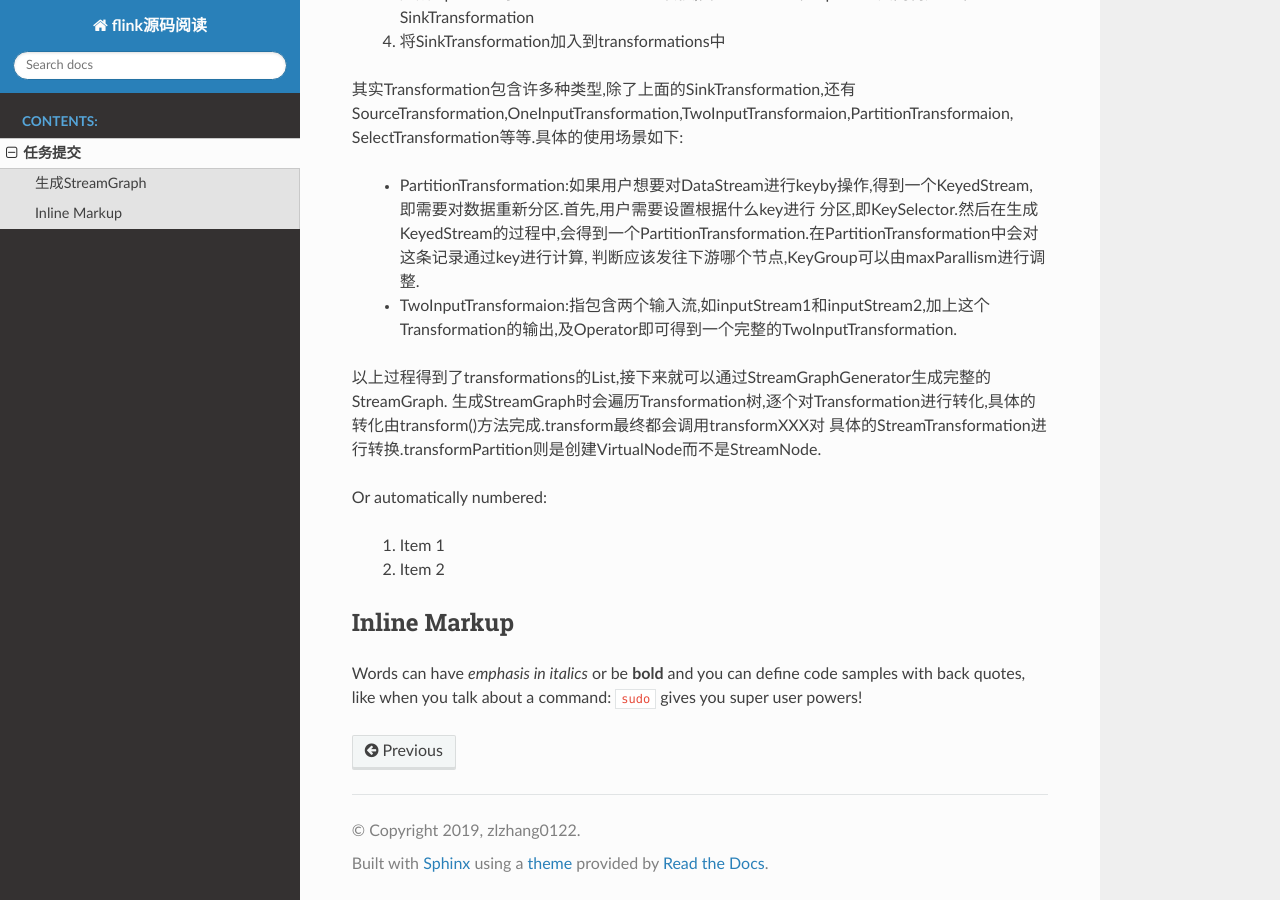
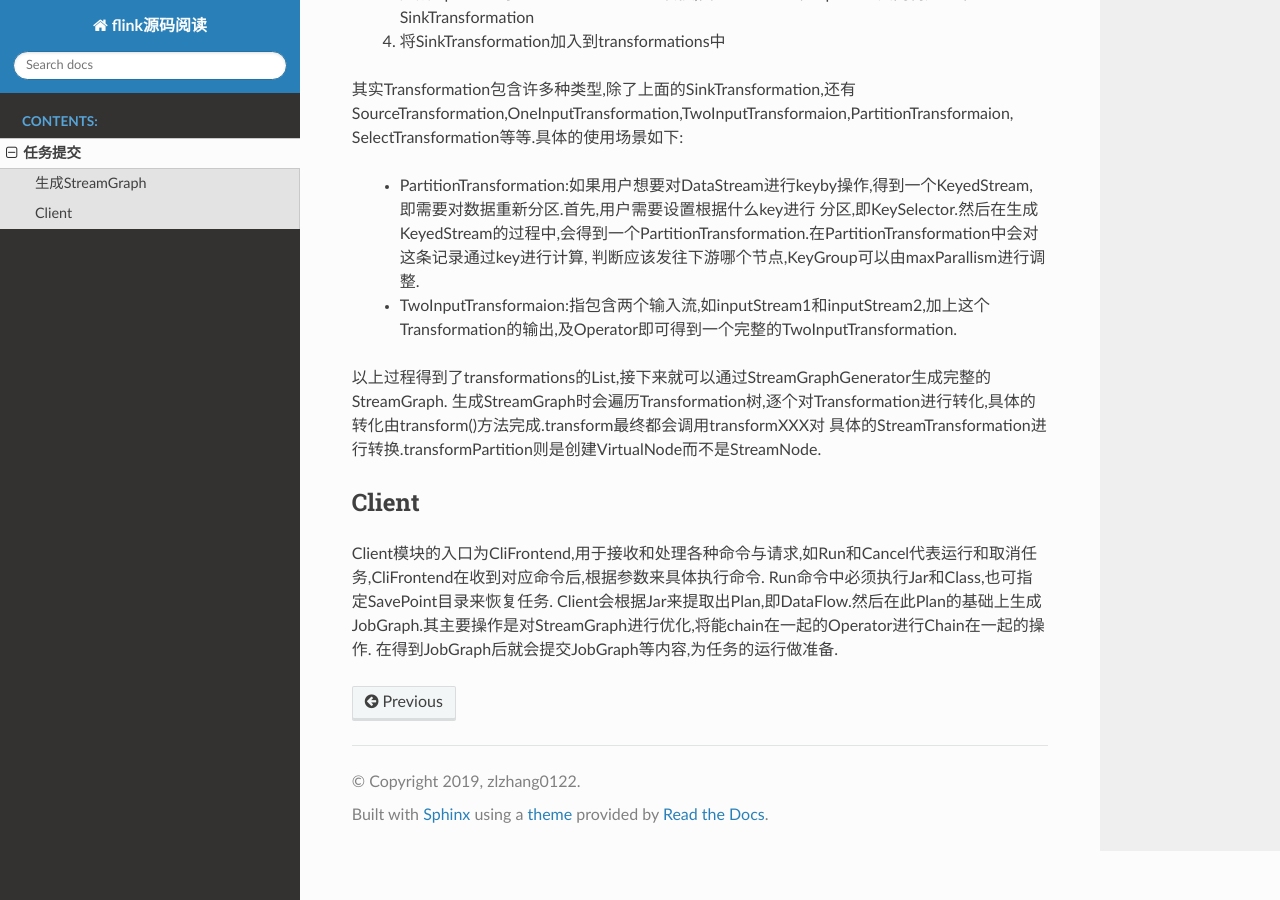
Before and after one commit to zlzhang0122/flink-source-zh, a Sphinx documentation site: the page built from docs/jobSubmit.rst, in a window 1280 px wide and 900 px high, scrolled down 1424 px. Built offline with Sphinx 7.4.7 and the Read the Docs theme 2.0.0, drawn with Linux system fonts in a browser that asks for light colours.

Commit message:
first over

```diff
--- a/docs/jobSubmit.rst
+++ b/docs/jobSubmit.rst
@@ -49,13 +49,10 @@ SelectTransformation等等.具体的使用场景如下:
 生成StreamGraph时会遍历Transformation树,逐个对Transformation进行转化,具体的转化由transform()方法完成.transform最终都会调用transformXXX对
 具体的StreamTransformation进行转换.transformPartition则是创建VirtualNode而不是StreamNode.
 
-Or automatically numbered:
 
- #. Item 1
- #. Item 2
-
-Inline Markup
+Client
 -------------
-Words can have *emphasis in italics* or be **bold** and you can define
-code samples with back quotes, like when you talk about a command: ``sudo``
-gives you super user powers!
+Client模块的入口为CliFrontend,用于接收和处理各种命令与请求,如Run和Cancel代表运行和取消任务,CliFrontend在收到对应命令后,根据参数来具体执行命令.
+Run命令中必须执行Jar和Class,也可指定SavePoint目录来恢复任务.
+Client会根据Jar来提取出Plan,即DataFlow.然后在此Plan的基础上生成JobGraph.其主要操作是对StreamGraph进行优化,将能chain在一起的Operator进行Chain在一起的操作.
+在得到JobGraph后就会提交JobGraph等内容,为任务的运行做准备.
```
Also changed, not shown: docs/example.rst (+7 -0 lines), docs/index.rst (+0 -7 lines), 11 other files.
